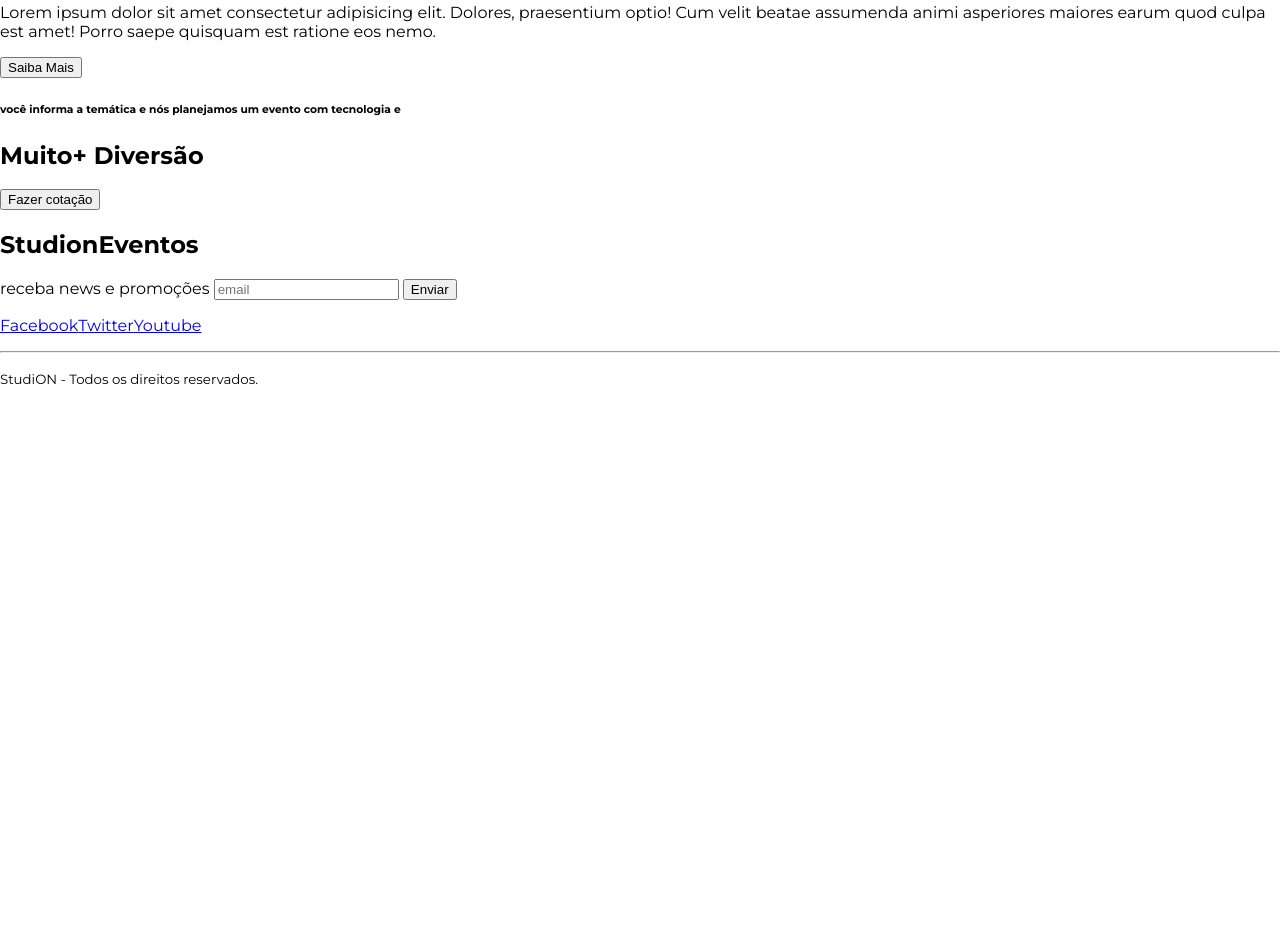
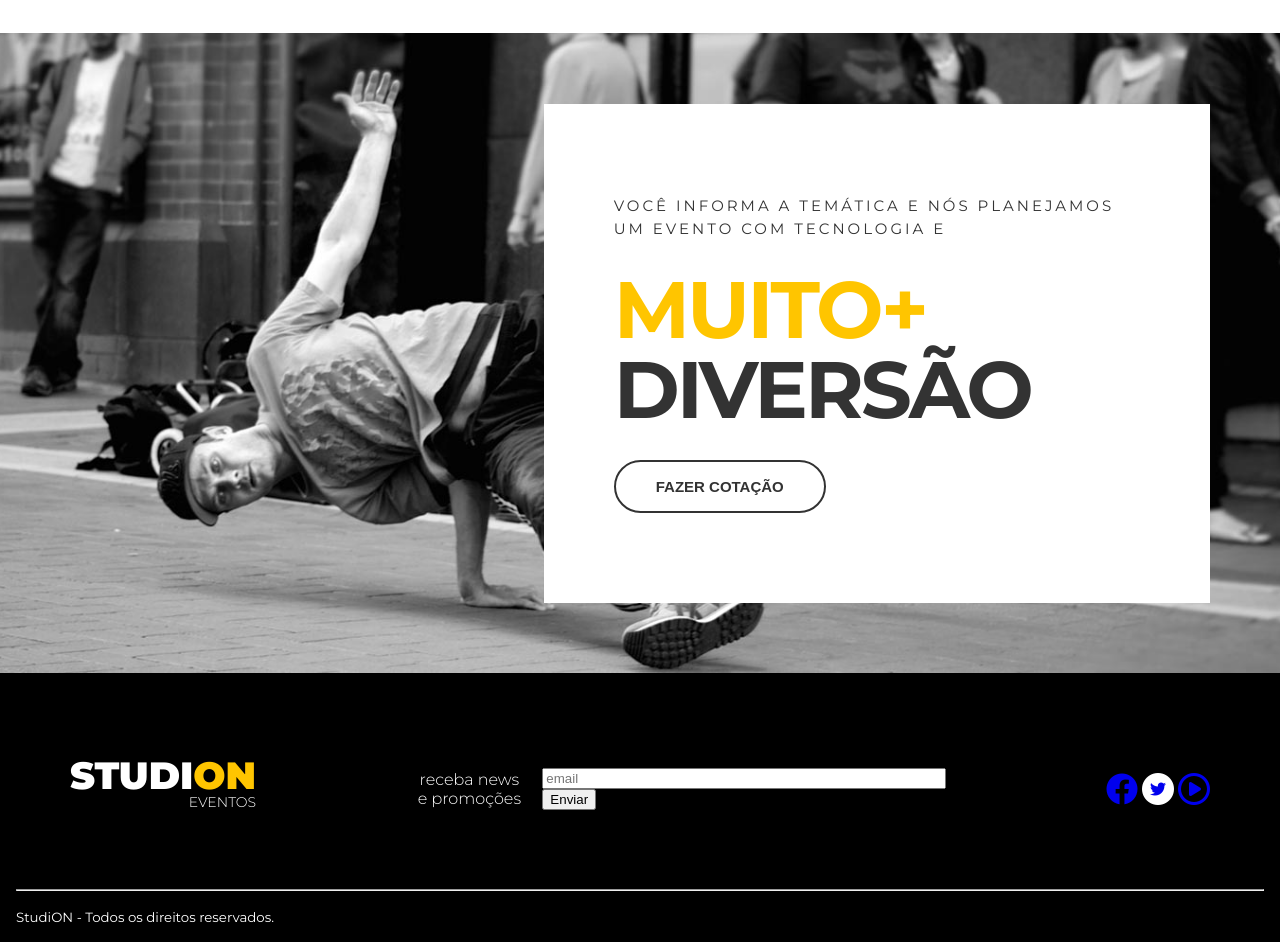
Before and after one commit to LucasMoccelin/studion, a website: page src/index.html in a window 1280 px wide. Shown: the part 1516-2458 px from the top of the page. Before the commit the page ends 1920 px from the top, so only its background shows below. Drawn offline with Linux system fonts and the light colour scheme.

Commit message:
Ending the page, missing only the footer

```diff
--- a/src/index.html
+++ b/src/index.html
@@ -11,6 +11,7 @@
 
 <body>
     <nav class="navbar">
+    <div class="container navbar__container">
         <h1 class="logo-studion">
             Studi<span class="copy--primary">on</span>
             <span class="logo-studion__subtitle">Eventos</span>
@@ -42,6 +43,7 @@
                 </a>
             </li>
         </ul>
+    </div>
 </nav>
 
     <header>
@@ -62,23 +64,30 @@
     </header>
 
     <main>
-        <section>
-            <ul>
+        <section id="counter" class="counter">
+            <ul class=" container counter__container">
                 <li>
-                    <h3>+ de 500 </h3>eventos realizados
+                    <h3>+ de 500
+                        <small>eventos realizados</small>
+                    </h3>
                 </li>
                 <li>
-                    <h3>+ de 1.000.000 </h3>de ingressos vendidos
+                    <h3>+ de 1.000.000
+                    <small>de ingressos vendidos</small>
+                    </h3>
                 </li>
                 <li>
-                    <h3>+ de 300 </h3>empresas atendidas
+                    <h3>
+                        + de 300
+                        <small>empresas atendidas</small>
+                    </h3>
                 </li>
             </ul>
         </section>
 
-        <section>
-            <div>
-                <img src="./images/institutional.jpg" />
+        <section class="container institutional">
+            <img class="institutional__image" src="./images/institutional.jpg" alt="Studion Instututional"/>
+            <div class="institutional__copy">
                 <h6>fazemos seu evento acontecer</h6>
                 <h4>Lorem ipsum dolor sit amet, consectetur adipiscing elit.</h4>
                 <p>
@@ -86,33 +95,49 @@
                     assumenda animi asperiores maiores earum quod culpa est amet! Porro saepe quisquam est ratione eos
                     nemo.
                 </p>
-                <button>Saiba Mais</button>
+                <button class="btn btn--institutional">Saiba Mais</button>
             </div>
         </section>
 
-        <section>
-            <div>
+        <section class="quote">
+            <div class="container quote__container">
+                <div class="quote__copy">
                     <h6>
                         você informa a temática e nós planejamos um evento com tecnologia e
                     </h6>
-                <h2><span>Muito+ </span>Diversão</h2>
-                <button>Fazer cotação</button>
+                    <h2><span class="copy--primary">Muito+ </span>Diversão</h2>
+                    <button class="btn btn--quote">Fazer cotação</button>
+                </div>
             </div>
         </section>
     </main>
 
-    <footer>
-        <h2>Studi<span>on</span><span>Eventos</span></h2>
-        <form>
-            <label>receba news e promoções</label>
-            <input type="email" placeholder="email"/>
+    <footer class="footer">
+        <div class="container footer__container">
+            <h2 class="logo-studion">
+                Studi<span class="copy--primary">on</span><span class="logo-studion__subtitle">Eventos</span></h2>
+            <form class="footer__form">
+                <label for="email">receba news e promoções</label>
+                <fieldset>
+                    <input id="email" type="email" placeholder="email"/>
                     <button type="submit">Enviar</button>
+                </fieldset>
             </form>
-        <ul>
-            <li><a href="https://facebook.com/" target="_blank">Facebook</a></li>
-            <li><a href="https://twitter.com/" target="_blank">Twitter</a></li>
-            <li><a href="https://youtube.com/" target="_blank">Youtube</a></li>
+            <ul class="footer__social">
+                <li><a href="https://facebook.com/" target="_blank">
+                    <i class="fab fa-facebook fa-2x"></i>
+                </a></li>
+                <li><a href="https://twitter.com/" target="_blank">
+                    <span class="fa-stack">
+                        <i class="fas fa-circle fa-stack-2x fa-inverse"></i>
+                        <i class="fab fa-twitter fa-stack-1x"></i>
+                      </span>
+                </a></li>
+                <li><a href="https://youtube.com/" target="_blank">
+                    <i class="far fa-play-circle fa-2x"></i>
+                </a></li>
             </ul>
+        </div>
         <hr />
         <p>
             <small>Studi<span>ON</span> - Todos os direitos reservados.</small>
--- a/src/style.css
+++ b/src/style.css
@@ -1,4 +1,7 @@
-@import url('https://fonts.googleapis.com/css2?family=Montserrat:wght@300;400;700;900&display=swap');
+@import url('https://fonts.googleapis.com/css2?family=Montserrat:wght@300;400;500;700;900&family=Roboto&display=swap');
+@import url('https://cdnjs.cloudflare.com/ajax/libs/font-awesome/6.0.0-beta3/css/fontawesome.min.css');
+@import url('https://cdnjs.cloudflare.com/ajax/libs/font-awesome/6.0.0-beta3/css/brands.min.css');
+@import url('https://cdnjs.cloudflare.com/ajax/libs/font-awesome/6.0.0-beta3/css/all.min.css');
 
 * {
     box-sizing: border-box;
@@ -7,13 +10,26 @@
 :root {
     font-family: 'Montserrat', sans-serif;
     font-size: 16px;
+    --color-copy: #333;
     --color-primary: #ffc500;
     --default-padding: 1rem;
+    color: var(--color-copy);
 }
 
 body {
     margin: 0;
     padding-top: 7.75rem;
+}
+
+header,
+main,
+footer {
+    overflow-x: hidden;
+}
+
+.container {
+    max-width: 1140px;
+    margin: 0 auto;
 }
 
 ul {
@@ -23,10 +39,17 @@ ul {
 
 }
 
-
 .navbar {
     position: fixed;
     z-index: 1;
+    top: 0;
+    left: 0;
+    width: 100%;
+    background-color: #000;
+    color: #FFF;
+}
+
+.navbar__container {
     display: grid;
     grid-template-columns: 1fr 9fr;
     align-items: center;
@@ -36,9 +59,6 @@ ul {
     width: 100vw;
     height: 7.75rem;
     padding: 0 1rem;
-
-    background-color: #000;
-    color: #FFF;
 }
 
 .navbar__links {
@@ -84,7 +104,7 @@ ul {
 
 .slide {
     position: relative;
-    height: calc(100vh - 7.75rem);
+    height: calc(90vh - 7.75rem);
 }
 
 .slide__background-image {
@@ -130,12 +150,175 @@ ul {
     transition: 0.5s all ease;
 }
 
-
 .btn:hover,
 .btn:active,
-.btn:focus {
+.btn:focus,
+.btn--institutional {
     border-color: var(--color-primary);
     background-color: var(--color-primary);
     color: #fff;
+}
+
+#counter {
+    background-color: var(--color-primary);
+    color: #FFF;
+    text-transform: uppercase;
+}
+
+.counter__container {
+    display: grid;
+    grid-template-columns: repeat(auto-fill, minmax(300px, 1fr));
+    place-items: center;
+    padding: 4.375rem 1rem;
+}
+
+.counter__container h3 {
+    font-size: 2.1875rem;
+}
+
+.counter__container h3 small {
+    display: block;
+    font-size: 1.25rem;
+}
+
+.institutional {
+    display: grid;
+    grid-template-columns: auto auto;
+    gap: 3.125rem;
+    align-items: center;
+    padding: 4.375rem;
+}
+
+.institutional__image {
+    max-width: 550px;
+}
+
+.institutional__copy {
+    padding: 0 1.875rem;
+}
+
+.institutional__copy h6 {
+    font-size: 0.875rem;
+    font-weight: 300;
+    letter-spacing: .1rem;
+    text-transform: uppercase;
+    margin: 0;
+}
+
+.institutional__copy  h4 {
+    font-size: 1.5625rem;
+    margin-top: 1rem;
+}
+
+.institutional p {
+    font-family: 'Roboto', sans-serif;
+    font-size: 1.0625rem;
+    line-height: 1.6875rem;
+    margin-bottom: 0;
+    margin-bottom: 2.5rem;
+}
+
+.btn--institutional:hover {
+    color: var(--color-copy);
+    background: unset;
+    box-shadow: 0 1rem 1rem #0006;
+}
+
+.quote {
+    background-image: url(./images/parallax.jpg);
+    background-attachment: fixed;
+    background-repeat: no-repeat;
+    background-size: cover;
+    background-position: center;
+}
+
+.quote__container {
+    display: grid;
+    align-items: center;
+    justify-items: end;
+    min-height: 80vh;
+}
+
+.quote__copy {
+    background-color: #fff;
+    padding: 5.625rem 4.375rem;
+}
+
+.quote__copy h6 {
+    font-size: .9375rem;
+    font-weight: 400;
+    letter-spacing: .1875rem;
+    line-height: 1.4375rem;
+    max-width: 53ch;
+    text-transform: uppercase;
+    margin: 0;
+}
+
+.quote__copy h2 {
+    font-size: 5rem;
+    line-height: 5rem;
+    text-transform: uppercase;
+    letter-spacing: -.1875rem;
+    margin: 1.875rem 0;
+}
+
+.quote__copy h2 span {
+    display: block;
+}
+
+.btn--quote {
+    color: var(--color-copy);
+    border-color: var(--color-copy);
+    background: unset;
+}
+
+.footer {
+    background-color: #000;
+    color: #fff;
+    padding: 0 1rem;
+}
+
+.footer__container {
+    display: grid;
+    grid-template-columns: repeat(3, auto);
+    align-items: center;
+    padding: 5.25rem 0 3.75rem 0;
+}
+
+.footer .logo-studion {
+    justify-self: start;
+    margin: 0;
+}
+
+.logo-studion__subtitle {
+    display: block;
+}
+
+.footer__form {
+    display: grid;
+    place-items: center;
+    grid-template-columns: 10ch auto;
+    gap: 1.25rem;
 
 }
+
+.footer__form label {
+    font-size: .875;
+    font-weight: 300;
+    text-align: center;
+}
+
+.footer__form fieldset {
+    border: unset;
+    margin: 0;
+    padding: 0;
+    width: 100%;
+}
+
+.footer__form input {
+    width: 100%;
+}
+
+.footer__social {
+    justify-self: end;
+}
```
Lines whose indentation alone changed are shown as unchanged.
